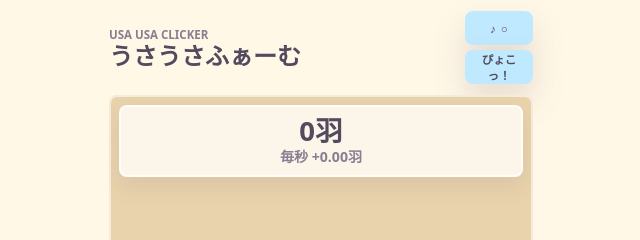
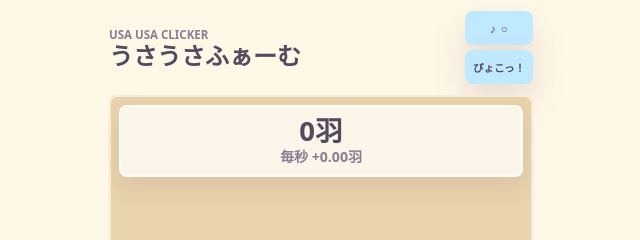
Before and after one commit to sueue2002/UsaUsaFarm, a plain HTML site: page docs/index.html in a window 1280 px wide. Shown: the top 240 px of the page, 319-959 px from the left. Drawn offline with Linux system fonts and the light colour scheme.

Commit message:
fix SE button

```diff
--- a/docs/styles/styles.css
+++ b/docs/styles/styles.css
@@ -133,6 +133,11 @@ h1 {
   align-items: center;
   justify-content: center;
   gap: 0.4em;
+}
+
+.sound-variant-button {
+  font-size: 0.66rem;
+  white-space: nowrap;
 }
 
 .label {
```
